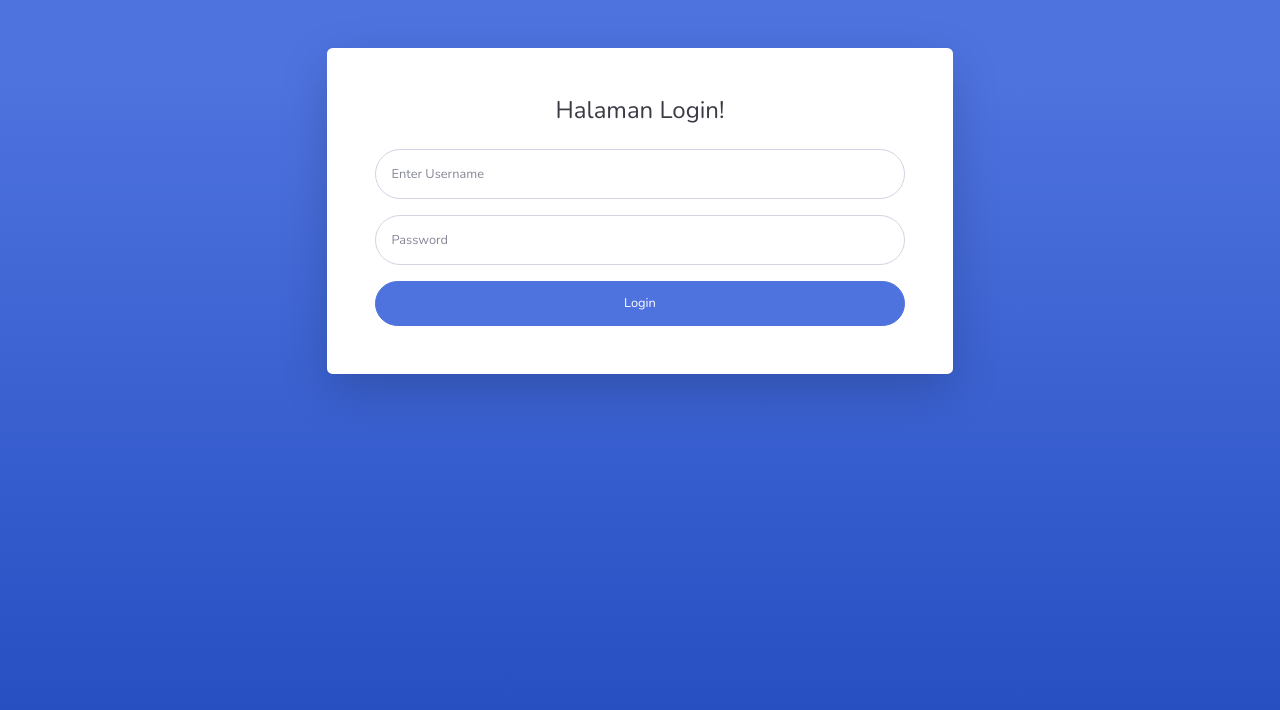
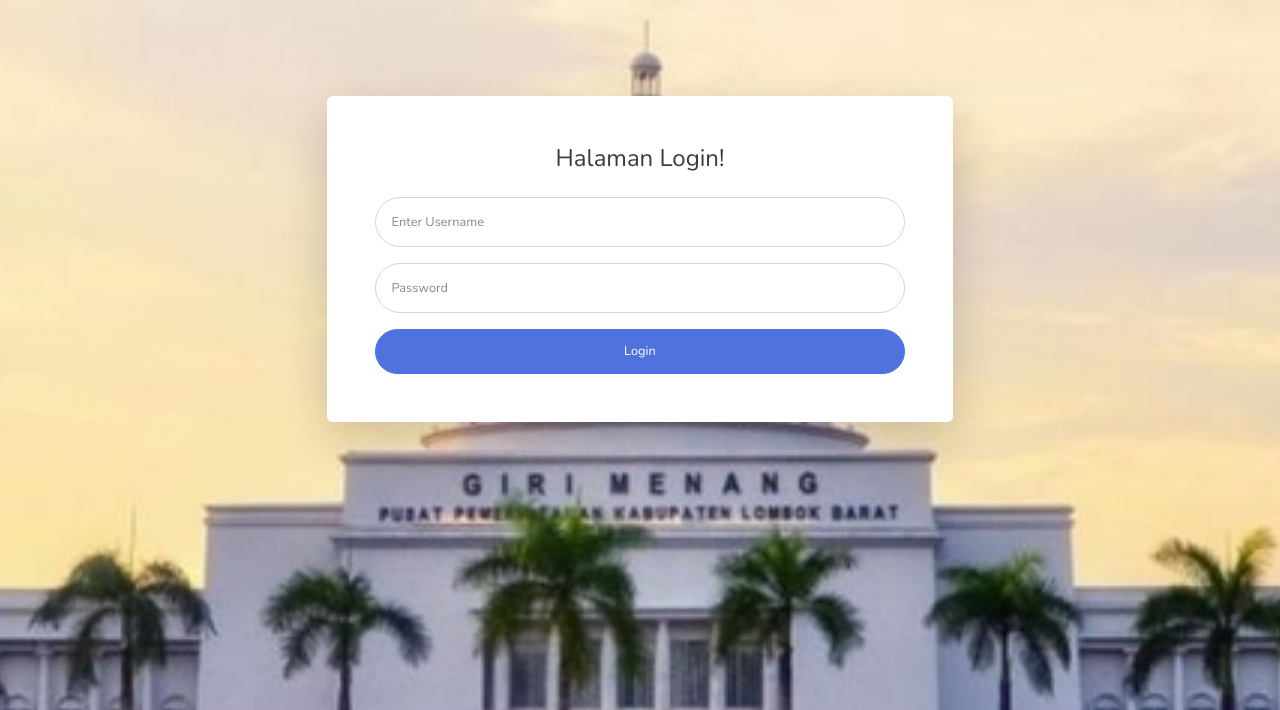
Before and after one commit to orianbi/app-stnk, a Django app: page /login/ in a window 1280 px wide. Shown: the top 710 px of the page. Run offline with Django 3.2, Linux system fonts and the light colour scheme; parts of the project's set-up code (start-up, migrations or seed data) failed here and were passed over; some libraries are stand-ins or nearby versions.

Commit message:
Menambahkan style backgroun-images di file auth index dan login

```diff
--- a/website/stnk/templates/auth/login.html
+++ b/website/stnk/templates/auth/login.html
@@ -5,7 +5,7 @@
   <meta http-equiv="refresh" content="0; url={% url 'home'%}" > </meta>
 
 {% else %}
-<div class="container">
+<div class="container mt-5">
   <!-- Outer Row -->
   <div class="row justify-content-center">
     <div class="col-lg-7">
--- a/website/templates/auth/auth.html
+++ b/website/templates/auth/auth.html
@@ -26,9 +26,21 @@
 
     <!-- Custom styles for this template-->
     <link href="{% static '/css/sb-admin-2.min.css' %} " rel="stylesheet" />
+  <style type="text/css">
+
+  #bg{
+    background-repeat: no-repeat;
+    background-size: 1800px 900px;
+    background-position: top;
+
+  }
+
+  </style>
+
+
   </head>
 
-  <body class="bg-gradient-primary">
+  <body id="bg" style='background-image: url("{% static '/img/background.jpg' %}")'>
     {% block content %} {% endblock %}
 
     <!-- Bootstrap core JavaScript-->
```
Also changed, not shown: website/db.sqlite3, website/static/img/background.jpg (added).
